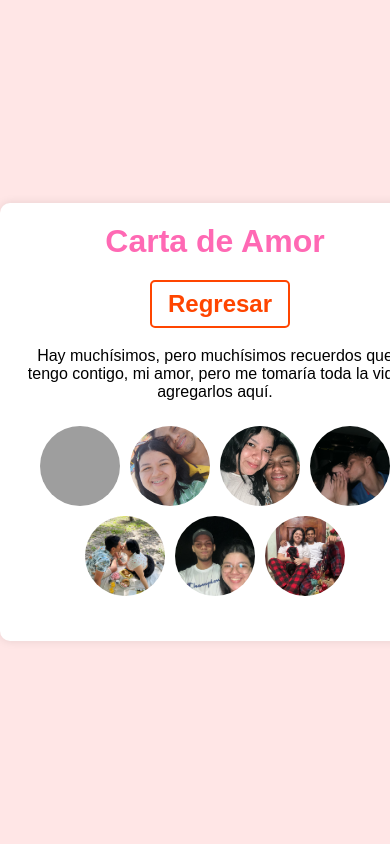
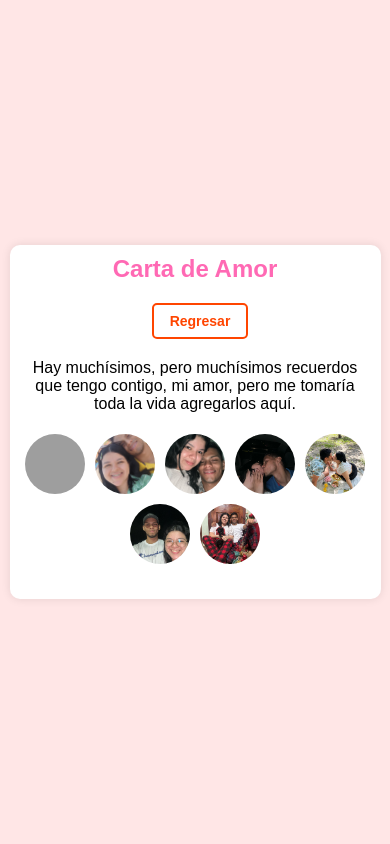
Before and after one commit to IvanLmm/ivanlmm.github.io, a PHP site: page /galeria.html in a window 390 px wide; the page is wider, and only the part inside the window is pictured. Run offline with PHP 8.4, Linux system fonts and the light colour scheme; grey boxes are pictures that could not be loaded.

Commit message:
Update romance.css

```diff
--- a/romance.css
+++ b/romance.css
@@ -1,62 +1,41 @@
 /* romance.css */
 
+/* Estilos generales */
 body {
   font-family: 'Arial', sans-serif;
   background-color: #FFE6E6;
   margin: 0;
+  padding: 0;
+}
+
+/* Contenedor principal */
+.contenedor {
   display: flex;
   justify-content: center;
   align-items: center;
   height: 100vh;
 }
 
-.contenedor-imagenes {
-  display: flex;
-  flex-wrap: wrap;
-  justify-content: center;
-  margin-bottom: 20px;
-}
-
-.imagen {
-  width: 80px;
-  height: 80px;
-  position: relative;
-  transition: transform 0.3s ease-out;
-  margin: 5px;
-}
-
-.imagen img {
-  width: 100%;
-  height: 100%;
-  border-radius: 50%;
-  object-fit: cover;
-}
-
-.imagen:hover {
-  transform: translateY(-5px);
-}
-
+/* Estilos para dispositivos móviles */
+@media only screen and (max-width: 768px) {
   .carta {
+    max-width: 90%;
+    margin: 20px auto;
+    padding: 10px;
     background-color: white;
     border-radius: 10px;
     box-shadow: 0 0 10px rgba(0, 0, 0, 0.1);
-  padding: 20px;
-  max-width: 600px;
-  width: 100%;
     text-align: center;
   }
 
-.encabezado {
-  text-align: center;
-  margin-bottom: 20px;
-}
-
   .encabezado h1 {
+    font-size: 24px;
     color: #FF69B4;
     display: inline;
   }
 
   .encabezado h2 a {
+    font-size: 14px;
     color: #FF4500;
     text-decoration: none;
     margin-left: 10px;
@@ -80,13 +59,41 @@ body {
     color: #FF4500;
     text-align: justify;
     line-height: 1.6;
+    font-size: 16px;
+  }
+
+  .contenedor-imagenes {
+    display: flex;
+    flex-wrap: wrap;
+    justify-content: center;
+    margin-bottom: 20px;
+  }
+
+  .imagen {
+    width: 60px;
+    height: 60px;
+    position: relative;
+    margin: 5px;
+    transition: transform 0.3s ease-out;
+  }
+
+  .imagen img {
+    width: 100%;
+    height: 100%;
+    border-radius: 50%;
+    object-fit: cover;
+  }
+
+  .imagen:hover {
+    transform: none;
   }
 
   .imagen.zoomed {
     position: fixed;
     top: 50%;
     left: 50%;
-  transform: translate(-50%, -50%) scale(5); /* Cambia el valor de 'scale' para ajustar el zoom */
+    transform: translate(-50%, -50%) scale(3);
     z-index: 9999;
     transition: transform 0.4s ease-out;
   }
+}
```
Lines whose indentation alone changed are shown as unchanged.
